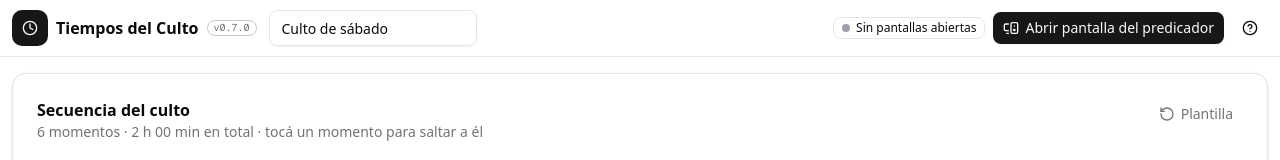
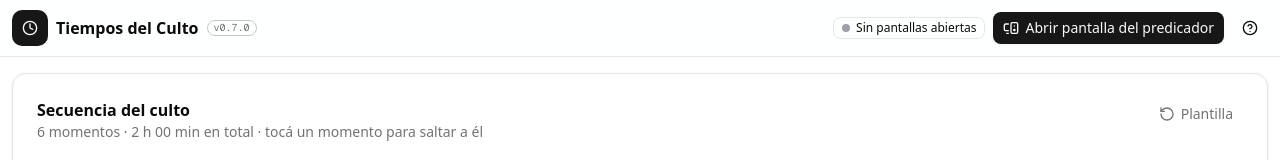
Before and after one commit to josebrizzi/CULTO-SABATICO, a Next.js app: page / in a window 1280 px wide. Shown: the top 160 px of the page. Built offline with nearby package versions, Linux system fonts and the light colour scheme.

Commit message:
Update panel-view.tsx

```diff
--- a/src/components/panel-view.tsx
+++ b/src/components/panel-view.tsx
@@ -358,12 +358,6 @@ export default function PanelView() {
               {VERSION_APP}
             </span>
           </div>
-          <Input
-            aria-label="Nombre del culto"
-            value={state.serviceTitle}
-            onChange={(e) => mutate((p) => ({ ...p, serviceTitle: e.target.value }))}
-            className="h-9 w-40 sm:w-52"
-          />
           <div className="ml-auto flex items-center gap-2">
             <Badge
               variant={peerOnline ? "default" : "outline"}
```
